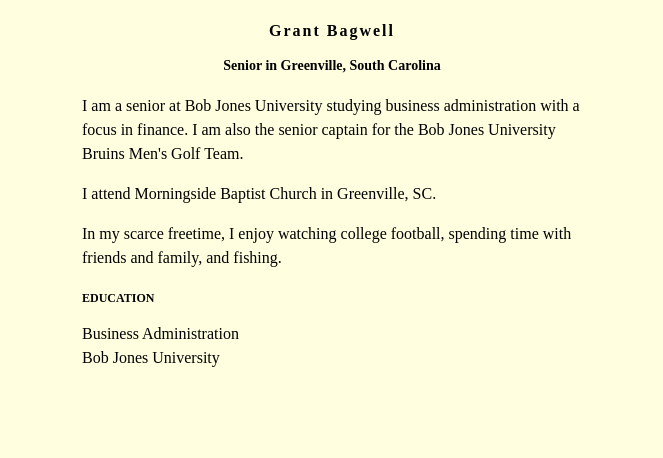
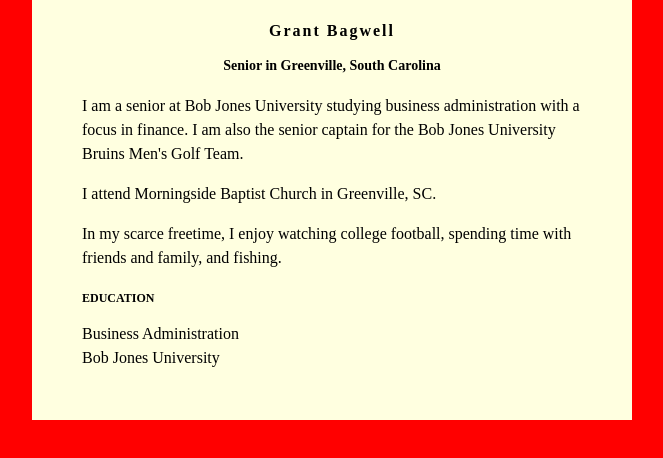
Before and after one commit to GolferGrant/GolferGrant.github.io, a plain HTML site: page index.html in a window 1280 px wide. Shown: the whole page, without its empty margins (308-971 px from the left). Drawn offline with Linux system fonts and the light colour scheme.

Commit message:
Update index.html

```diff
--- a/index.html
+++ b/index.html
@@ -2,7 +2,7 @@
 <head>
 <style>
 body {
-    background: lightyellow;
+    background: red;
     font-family: black;
 }
 #content {
```
